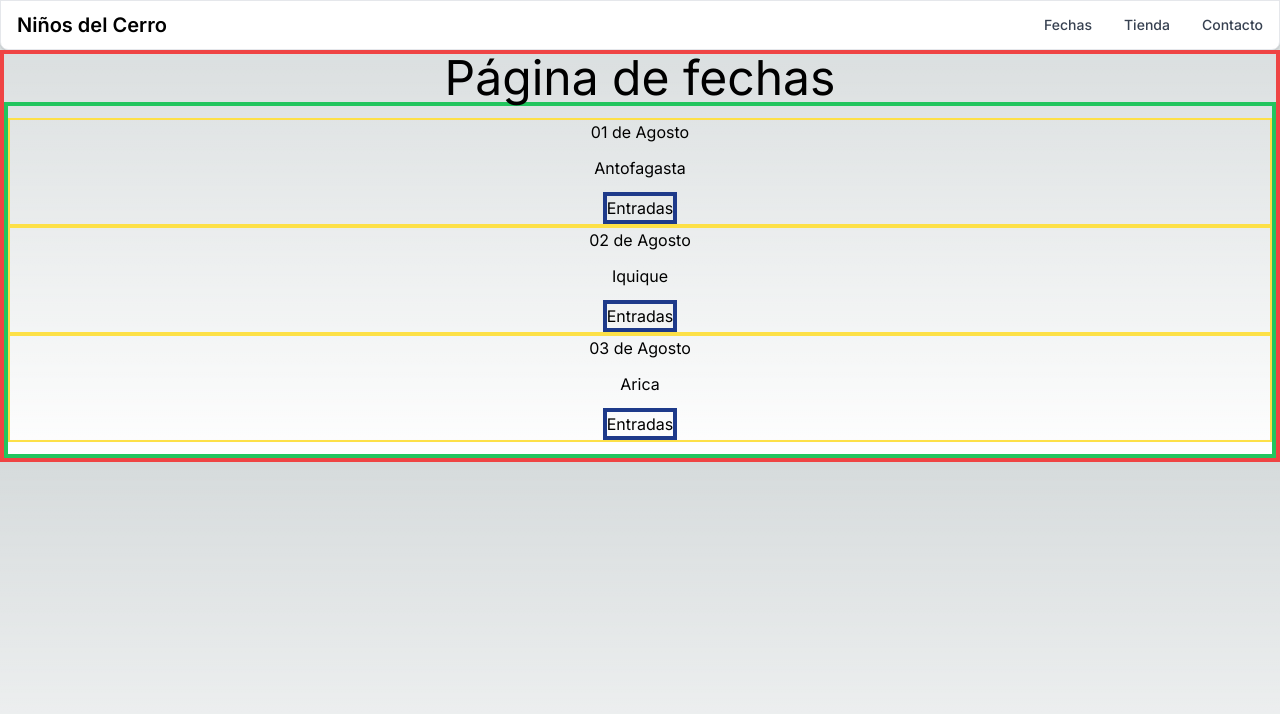
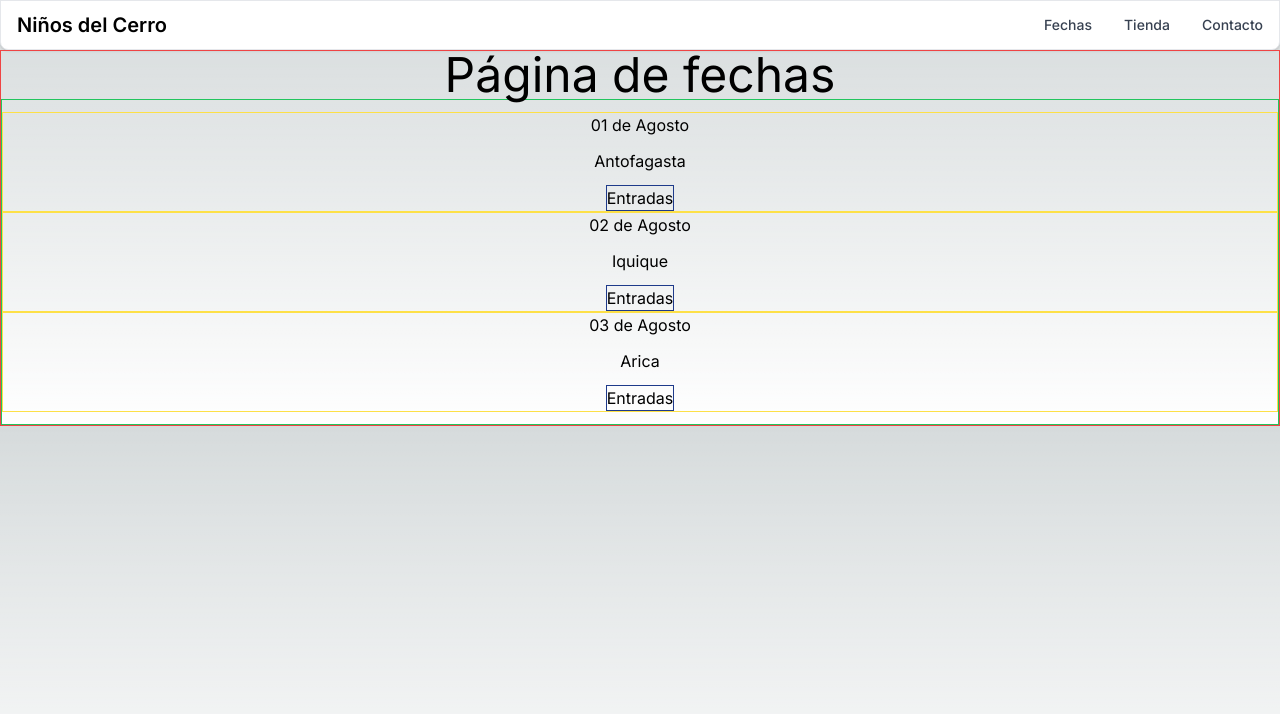
Before and after one commit to fVillaSymmes/NDC-Ecommerce, a Next.js app: page /fechas in a window 1280 px wide. Shown: the top 714 px of the page. Built offline with nearby package versions, Linux system fonts and the light colour scheme.

Commit message:
se corrige grosor de los bordes de visualización de la página fechas para que no entorpezcan dimensiones.

```diff
--- a/src/app/(general)/fechas/page.tsx
+++ b/src/app/(general)/fechas/page.tsx
@@ -1,26 +1,26 @@
 export default function Fechas() {
   return (
-    <main className='container mx-auto border-4 border-red-500'>
+    <main className='container mx-auto border border-red-500'>
       <h1 className='text-center text-5xl'>Página de fechas</h1>
-      <ul className='border-4 border-green-500 py-3'>
-        <li className='flex flex-col items-center gap-y-3 border-2 border-yellow-300'>
+      <ul className='border border-green-500 py-3'>
+        <li className='flex flex-col items-center gap-y-3 border border-yellow-300'>
           <h2>01 de Agosto</h2>
           <p>Antofagasta</p>
-          <button className='rounded-none border-4 border-blue-900'>
+          <button className='rounded-none border border-blue-900'>
             Entradas
           </button>
         </li>
-        <li className='flex flex-col items-center gap-y-3 border-2 border-yellow-300'>
+        <li className='flex flex-col items-center gap-y-3 border border-yellow-300'>
           <h2>02 de Agosto</h2>
           <p>Iquique</p>
-          <button className='rounded-none border-4 border-blue-900'>
+          <button className='rounded-none border border-blue-900'>
             Entradas
           </button>
         </li>
-        <li className='flex flex-col items-center gap-y-3 border-2 border-yellow-300'>
+        <li className='flex flex-col items-center gap-y-3 border border-yellow-300'>
           <h2>03 de Agosto</h2>
           <p>Arica</p>
-          <button className='rounded-none border-4 border-blue-900'>
+          <button className='rounded-none border border-blue-900'>
             Entradas
           </button>
         </li>
```
